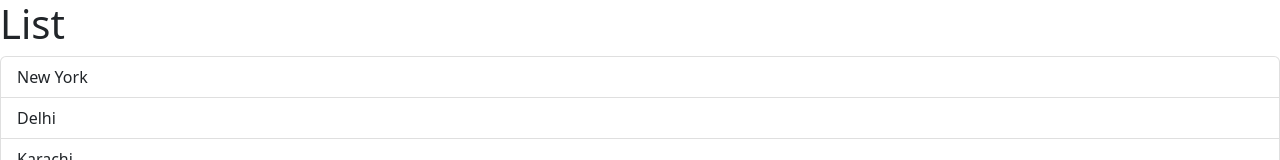
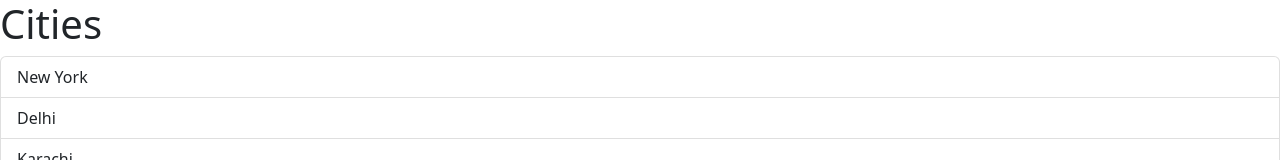
Before and after one commit to abidkhan04/Learning-React, a React (Vite) app: page / in a window 1280 px wide. Shown: the top 160 px of the page. Built offline with nearby package versions, Linux system fonts and the light colour scheme; the HTML template or start-up script is replaced by a standard one.

Commit message:
Passing Data

```diff
--- a/src/App.tsx
+++ b/src/App.tsx
@@ -1,9 +1,11 @@
 import ListGroup from "./componenets/ListGroup";
 
 function App() {
+  let items = ["New York", "Delhi", "Karachi", "Paris", "London", "Austria"];
+
   return (
     <div>
-      <ListGroup />
+      <ListGroup items={items} heading="Cities" />
     </div>
   );
 }
--- a/src/componenets/ListGroup.tsx
+++ b/src/componenets/ListGroup.tsx
@@ -1,13 +1,16 @@
 import { useState } from "react";
 
-function ListGroup() {
-  let items = ["New York", "Delhi", "Karachi", "Paris", "London", "Austria"];
+interface Props {
+  items: string[];
+  heading: string;
+}
 
+function ListGroup({ items, heading }: Props) {
   const [selectedindex, setselectedindex] = useState(-1);
 
   return (
     <>
-      <h1>List</h1>
+      <h1>{heading}</h1>
       {items.length === 0 && <p>Items Not Found</p>}
       <ul className="list-group">
         {items.map((item, index) => (
```
